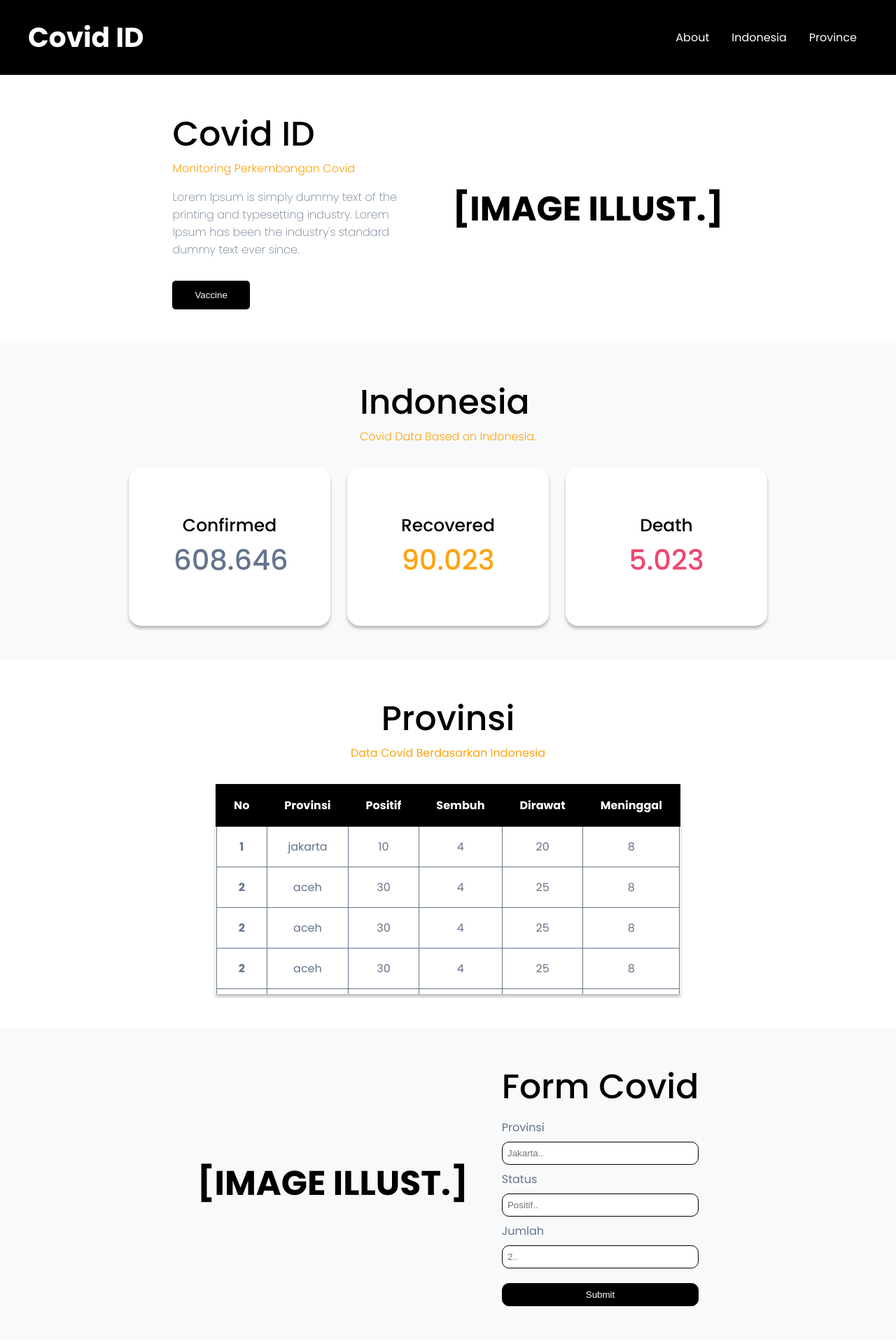
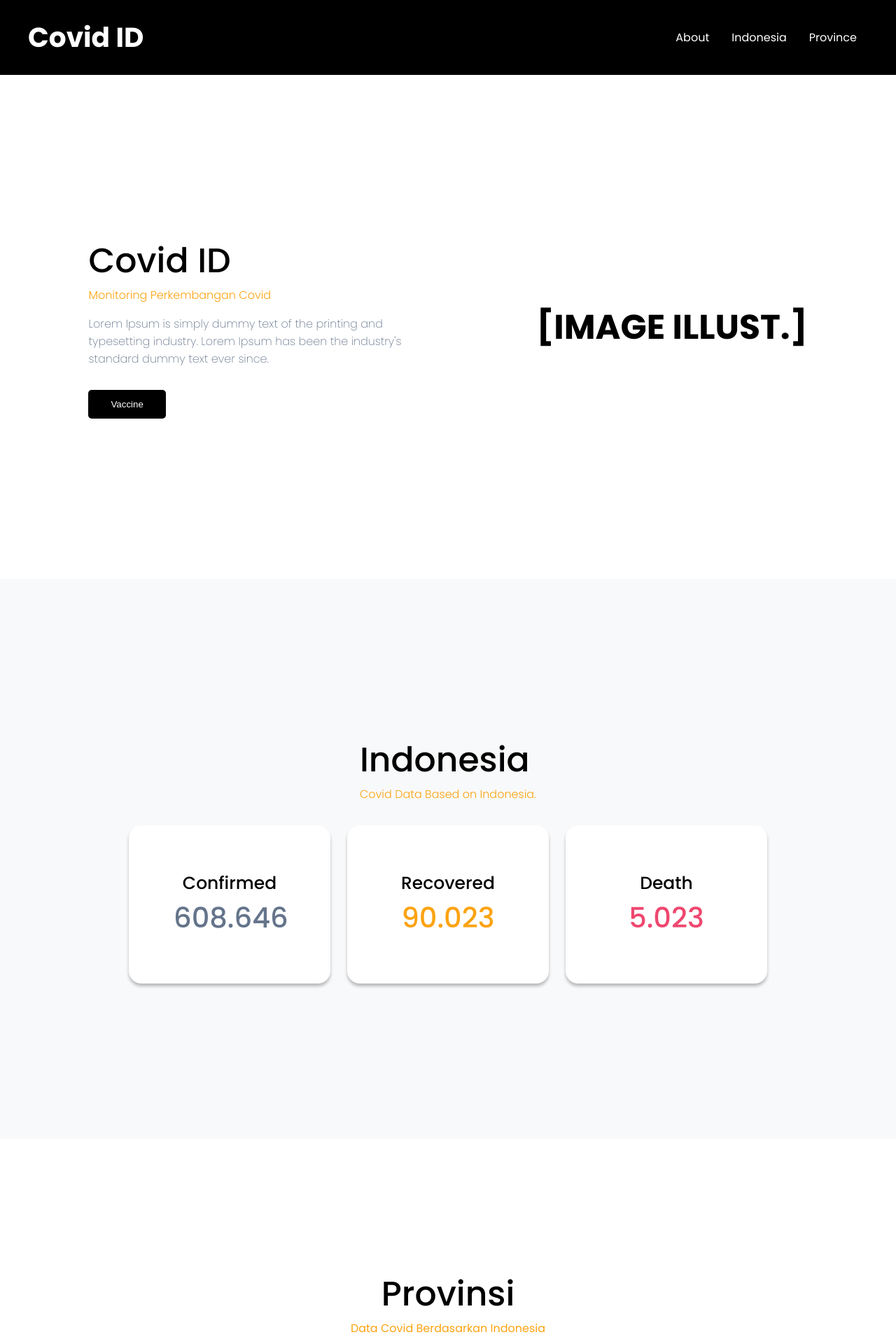
Before and after one commit to raihandotmd/COVIDAPP-UASFE, a React (Vite) app: page / in a window 1280 px wide. Shown: the top 1920 px of the page at 70% size. Built offline with nearby package versions, Linux system fonts and the light colour scheme.

Commit message:
fix: make all the section to fit the view screen

```diff
--- a/src/components/Form/Form.module.css
+++ b/src/components/Form/Form.module.css
@@ -4,8 +4,9 @@
   /* flex-direction: column; */
   align-items: center;
   justify-content: center;
-  gap: 3rem;
+  gap: 10rem;
   padding: 3rem;
+  height: 100vh;
 }
 
 .form__title {
--- a/src/components/Hero/Hero.module.css
+++ b/src/components/Hero/Hero.module.css
@@ -4,7 +4,9 @@
   padding: 3rem;
   justify-content: center;
   align-items: center;
-  gap: 3rem;
+  gap: 10rem;
+  height: 90vh;
+  z-index: 10;
 }
 
 .hero__title {
@@ -17,7 +19,7 @@
 }
 
 .hero__text {
-  width: 22rem;
+  width: 30rem;
   margin: 1rem 0 2rem 0;
   color: var(--gray-color);
   font-weight: var(--light-weight);
--- a/src/components/Stats/Province/StatsProvince.module.css
+++ b/src/components/Stats/Province/StatsProvince.module.css
@@ -3,8 +3,9 @@
   display: flex;
   flex-direction: column;
   justify-content: center;
+  text-align: center;
+  height: 100vh;
   align-items: center;
-  text-align: center;
 }
 
 .StatsProvince__header {
@@ -23,6 +24,7 @@
   height: 300px;
   overflow-y: auto;
   overflow-x: auto;
+  max-width: 50%;
   box-shadow: 0 4px 4px rgba(0, 0, 0, 25%);
 }
 
--- a/src/components/Stats/Total/StatsTotal.module.css
+++ b/src/components/Stats/Total/StatsTotal.module.css
@@ -4,8 +4,15 @@
   padding: 3rem;
   display: flex;
   flex-direction: column;
+  height: 100vh;
+}
+
+.StatsTotal__container {
+  display: flex;
+  flex-direction: column;
+  height: 100%;
+  justify-content: center;
   align-items: center;
-  justify-items: center;
 }
 
 .StatsTotal__header {
--- a/src/components/Stats/Total/StatsTotal.tsx
+++ b/src/components/Stats/Total/StatsTotal.tsx
@@ -4,6 +4,7 @@ import StatsCard from "../Card/StatsCard";
 const StatsTotal = () => {
   return (
     <div className={styles.StatsTotal}>
+      <div className={styles.StatsTotal__container}>
         <div className={styles.StatsTotal__header}>
           <h1 className={styles.StatsTotal__title}>Indonesia</h1>
           <p className={styles.StatsTotal__subtitle}>
@@ -11,9 +12,14 @@ const StatsTotal = () => {
           </p>
         </div>
         <div className={styles.StatsTotal__body}>
-        <StatsCard status="Confirmed" colorStats="gray-color" stats={608.646} />
+          <StatsCard
+            status="Confirmed"
+            colorStats="gray-color"
+            stats={608.646}
+          />
           <StatsCard status="Recovered" colorStats="sec-color" stats={90.023} />
           <StatsCard status="Death" colorStats="danger-color" stats={5.023} />
+        </div>
       </div>
     </div>
   );
```
Lines whose indentation alone changed are shown as unchanged.
